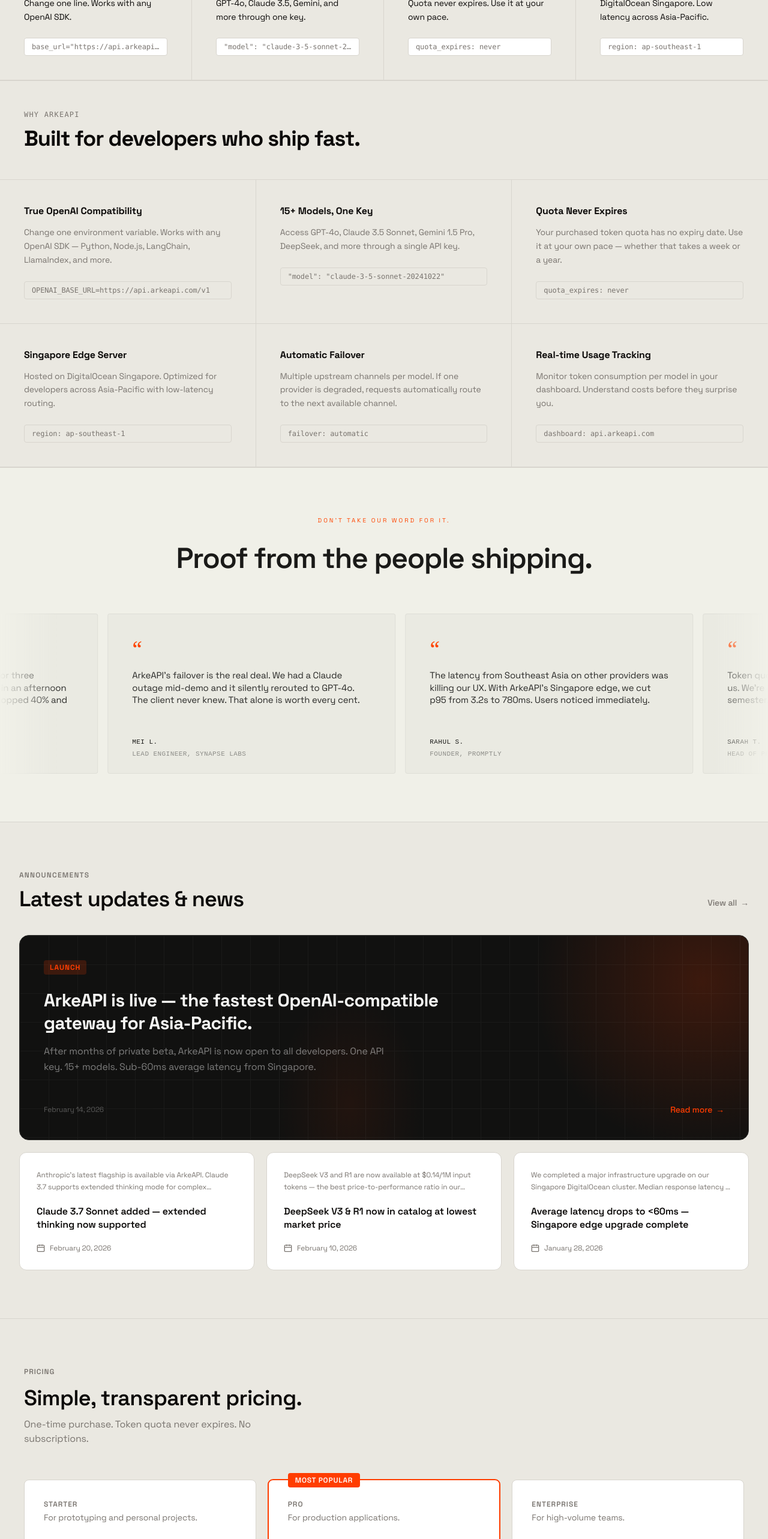
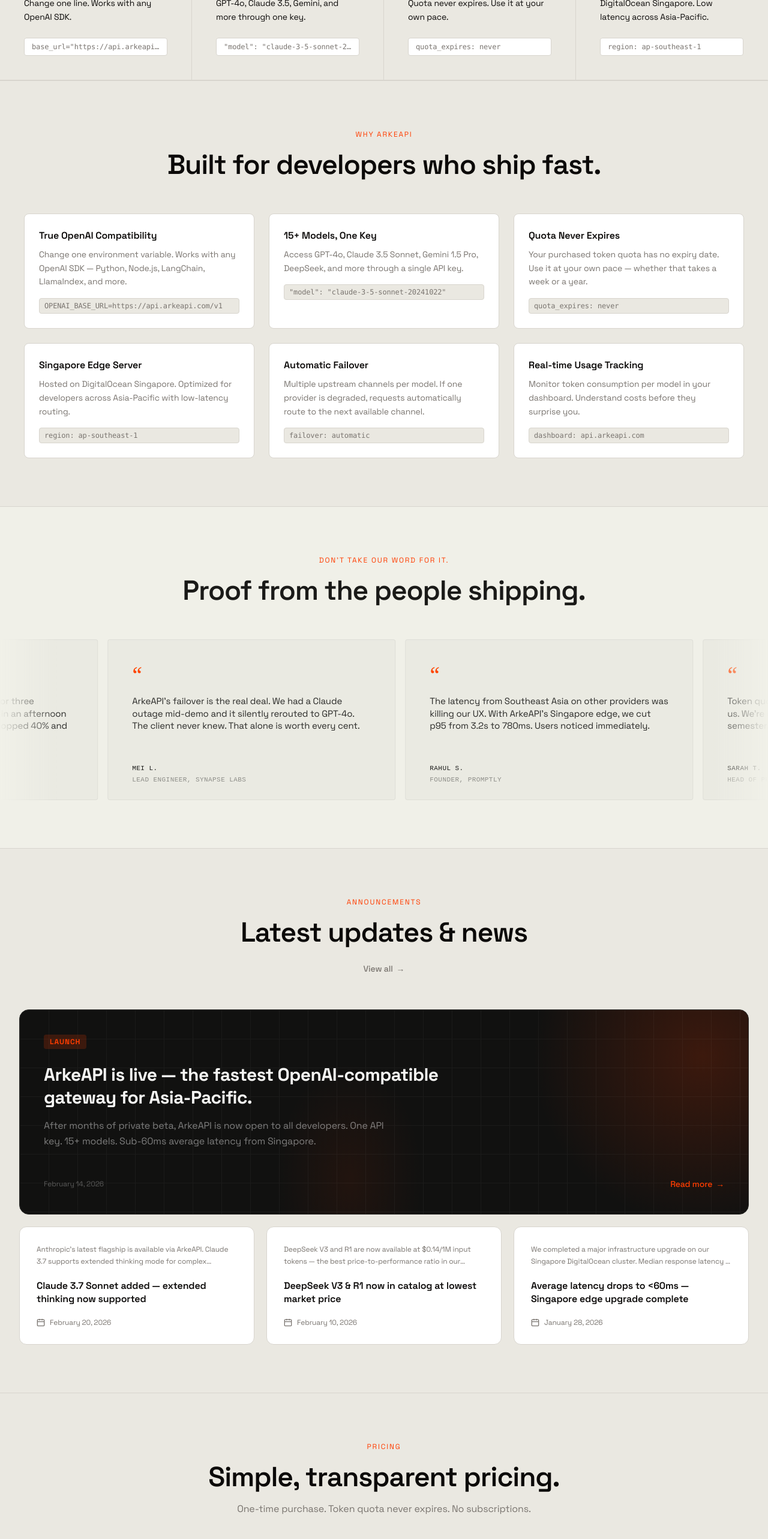
Before and after one commit to xxxibsstrgm/arkeapi-web, a Next.js app: page / in a window 1280 px wide. Shown: the part 1040-3606 px from the top of the page at 60% size. Built offline with nearby package versions, Linux system fonts and the light colour scheme.

Commit message:
feat: uniform section headers — 12px orange label + 46px heading, centered; revert why to card grid

```diff
--- a/components/landing/announcements.tsx
+++ b/components/landing/announcements.tsx
@@ -41,25 +41,23 @@
     <section className="border-t" style={{ borderColor: 'var(--border)' }}>
       <div className="max-w-7xl mx-auto px-8 py-20">
 
-        {/* Header row */}
-        <div className="flex items-end justify-between mb-10">
-          <div>
+        {/* Section header */}
+        <div className="text-center mb-14">
           <p
-              className="text-xs font-semibold uppercase tracking-widest mb-3"
-              style={{ color: 'var(--muted-text)', letterSpacing: '0.1em' }}
+            className="uppercase mb-4"
+            style={{ fontSize: '12px', color: '#ff3d00', letterSpacing: '0.15em' }}
           >
             Announcements
           </p>
           <h2
-              className="text-4xl font-semibold"
-              style={{ letterSpacing: '-0.025em' }}
+            className="font-semibold mb-6"
+            style={{ fontSize: '46px', letterSpacing: '-0.025em', lineHeight: 1.1 }}
           >
             Latest updates &amp; news
           </h2>
-          </div>
           <Link
             href="#"
-            className="text-sm font-medium transition-opacity hover:opacity-60 hidden md:flex items-center gap-1.5 mb-1"
+            className="text-sm font-medium transition-opacity hover:opacity-60 inline-flex items-center gap-1.5"
             style={{ color: 'var(--muted-text)' }}
           >
             View all <span aria-hidden>→</span>
--- a/components/landing/pricing.tsx
+++ b/components/landing/pricing.tsx
@@ -23,16 +23,20 @@
     <section id="pricing" className="border-t" style={{ borderColor: 'var(--border)' }}>
       <div className="max-w-[1440px] mx-auto px-10 py-20">
         {/* Section header */}
-        <div className="mb-14">
-          <p className="text-xs font-semibold uppercase tracking-widest mb-4"
-            style={{ color: 'var(--muted-text)', letterSpacing: '0.08em' }}>
+        <div className="text-center mb-14">
+          <p
+            className="uppercase mb-4"
+            style={{ fontSize: '12px', color: '#ff3d00', letterSpacing: '0.15em' }}
+          >
             Pricing
           </p>
-          <h2 className="text-4xl font-semibold tracking-tight mb-3"
-            style={{ letterSpacing: '-0.02em' }}>
+          <h2
+            className="font-semibold mb-4"
+            style={{ fontSize: '46px', letterSpacing: '-0.025em', lineHeight: 1.1 }}
+          >
             Simple, transparent pricing.
           </h2>
-          <p className="text-base max-w-md" style={{ color: 'var(--muted-text)' }}>
+          <p className="text-base" style={{ color: 'var(--muted-text)' }}>
             One-time purchase. Token quota never expires. No subscriptions.
           </p>
         </div>
--- a/components/landing/testimonials.tsx
+++ b/components/landing/testimonials.tsx
@@ -45,23 +45,14 @@
         {/* Header — centered */}
         <div className="text-center mb-14 px-10">
           <p
-            className="uppercase mb-5"
-            style={{
-              color: '#FF4500',
-              fontSize: '10px',
-              letterSpacing: '0.3em',
-              fontFamily: 'var(--font-space-grotesk, sans-serif)',
-            }}
+            className="uppercase mb-4"
+            style={{ fontSize: '12px', color: '#ff3d00', letterSpacing: '0.15em' }}
           >
             Don&apos;t take our word for it.
           </p>
           <h2
             className="font-semibold"
-            style={{
-              fontSize: 'clamp(2rem, 4vw, 3rem)',
-              letterSpacing: '-0.03em',
-              color: '#1A1A18',
-            }}
+            style={{ fontSize: '46px', letterSpacing: '-0.025em', lineHeight: 1.1, color: '#1A1A18' }}
           >
             Proof from the people shipping.
           </h2>
--- a/components/landing/why.tsx
+++ b/components/landing/why.tsx
@@ -40,39 +40,38 @@
 export function Why() {
   return (
     <section className="border-t" style={{ borderColor: 'var(--border)' }}>
-      <div className="max-w-[1440px] mx-auto">
+      <div className="max-w-[1440px] mx-auto px-10 py-20">
+
         {/* Section header */}
-        <div className="px-10 py-12 border-b" style={{ borderColor: 'var(--border)' }}>
+        <div className="text-center mb-14">
           <p
-            className="text-xs font-mono uppercase mb-3"
-            style={{ color: 'var(--muted-text)', letterSpacing: '0.1em' }}
+            className="uppercase mb-4"
+            style={{ fontSize: '12px', color: '#ff3d00', letterSpacing: '0.15em' }}
           >
             Why ArkeAPI
           </p>
-          <h2 className="text-4xl font-bold" style={{ letterSpacing: '-0.03em' }}>
+          <h2
+            className="font-semibold"
+            style={{ fontSize: '46px', letterSpacing: '-0.025em', lineHeight: 1.1 }}
+          >
             Built for developers who ship fast.
           </h2>
         </div>
 
-        {/* 3-col seamless grid */}
-        <div className="grid grid-cols-1 md:grid-cols-2 lg:grid-cols-3">
-          {WHY_ITEMS.map((item, i) => (
+        {/* Card grid */}
+        <div className="grid grid-cols-1 md:grid-cols-2 lg:grid-cols-3 gap-6">
+          {WHY_ITEMS.map((item) => (
             <div
               key={item.title}
-              className="p-10 border-r border-b transition-colors cursor-default hover:bg-[var(--surface)]"
-              style={{
-                borderColor: 'var(--border)',
-                borderRightColor: (i + 1) % 3 === 0 ? 'transparent' : 'var(--border)',
-              }}
+              className="p-6 rounded-lg border"
+              style={{ backgroundColor: 'var(--surface)', borderColor: 'var(--border)' }}
             >
-              <h3 className="text-base font-bold mb-3" style={{ letterSpacing: '-0.01em' }}>
-                {item.title}
-              </h3>
-              <p className="text-sm leading-relaxed mb-6" style={{ color: 'var(--muted-text)' }}>
+              <h3 className="text-base font-semibold mb-2">{item.title}</h3>
+              <p className="text-sm leading-relaxed mb-4" style={{ color: 'var(--muted-text)' }}>
                 {item.description}
               </p>
               <code
-                className="text-xs font-mono px-3 py-1.5 rounded-sm block truncate border"
+                className="text-xs font-mono px-2 py-1 rounded block truncate border"
                 style={{
                   backgroundColor: 'var(--background)',
                   borderColor: 'var(--border)',
```
Lines whose indentation alone changed are shown as unchanged.
